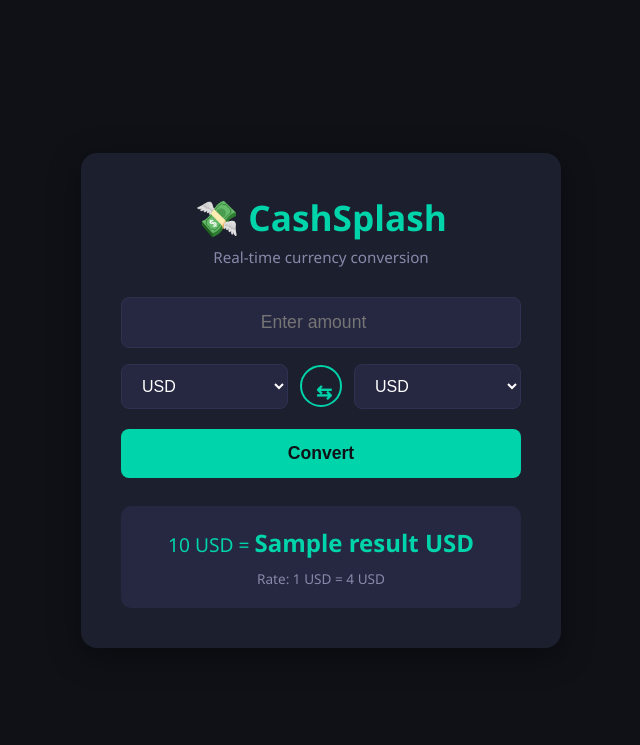
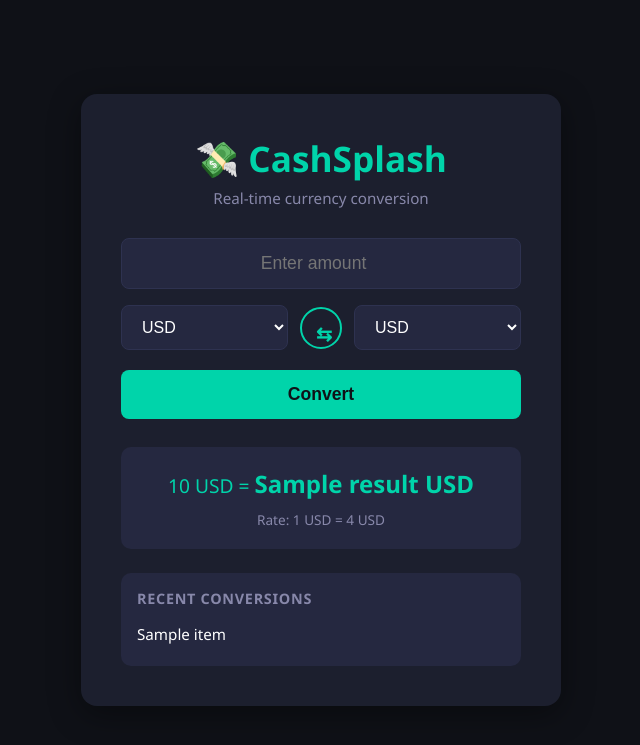
Before and after one commit to sheamul0001-crypto/CashSplash, a Flask app: template templates/index.html in a window 1280 px wide. Shown: the top 745 px of the page, without its empty margins (319-959 px from the left). Run offline with Flask 3, Linux system fonts and the light colour scheme; the template is opened without the code that fills it: most values are stand-ins (such as "Sample title", 1, 10 or a date in 2020).

Commit message:
Add conversation history

```diff
--- a/app.py
+++ b/app.py
@@ -1,7 +1,9 @@
 from flask import Flask, render_template, request
 import requests
+from collections import deque
 
 app = Flask(__name__)
+history = deque(maxlen=5)
 
 def get_rates(base_currency):
     try:
@@ -36,6 +38,7 @@ def home():
             rate = rates[to_currency]
             result = round(amount * rate, 2)
             rate_display = round(rate, 4)
+            history.appendleft(f"{amount} {from_currency} = {result} {to_currency}")
         else:
             rate_display = None
 
@@ -47,7 +50,8 @@ def home():
         to_currency=to_currency,
         currencies=currencies,
         rate_display=rate_display if result else None,
-        error=error if request.method == "POST" and not result else None
+        error=error if request.method == "POST" and not result else None,
+        history=list(history)
     )
 
 if __name__ == "__main__":
--- a/static/style.css
+++ b/static/style.css
@@ -146,3 +146,35 @@ button:hover {
     from { transform: rotate(0deg); }
     to { transform: rotate(360deg); }
 }
+
+.history {
+    margin-top: 24px;
+    padding: 16px;
+    background-color: #252840;
+    border-radius: 10px;
+    text-align: left;
+}
+
+.history h3 {
+    font-size: 0.9rem;
+    color: #8888aa;
+    margin-bottom: 10px;
+    text-transform: uppercase;
+    letter-spacing: 0.05em;
+}
+
+.history ul {
+    list-style: none;
+    padding: 0;
+}
+
+.history li {
+    padding: 6px 0;
+    border-bottom: 1px solid #2e3250;
+    font-size: 0.95rem;
+    color: #ffffff;
+}
+
+.history li:last-child {
+    border-bottom: none;
+}
--- a/templates/index.html
+++ b/templates/index.html
@@ -60,6 +60,18 @@
                 <p class="rate">Rate: 1 {{ from_currency }} = {{ rate_display }} {{ to_currency }}</p>
             </div>
         {% endif %}
+
+        {% if history %}
+            <div class="history">
+                <h3>Recent Conversions</h3>
+                <ul>
+                    {% for item in history %}
+                        <li>{{ item }}</li>
+                    {% endfor %}
+                </ul>
+            </div>
+        {% endif %}
+
     </div>
 
     <script>
```
